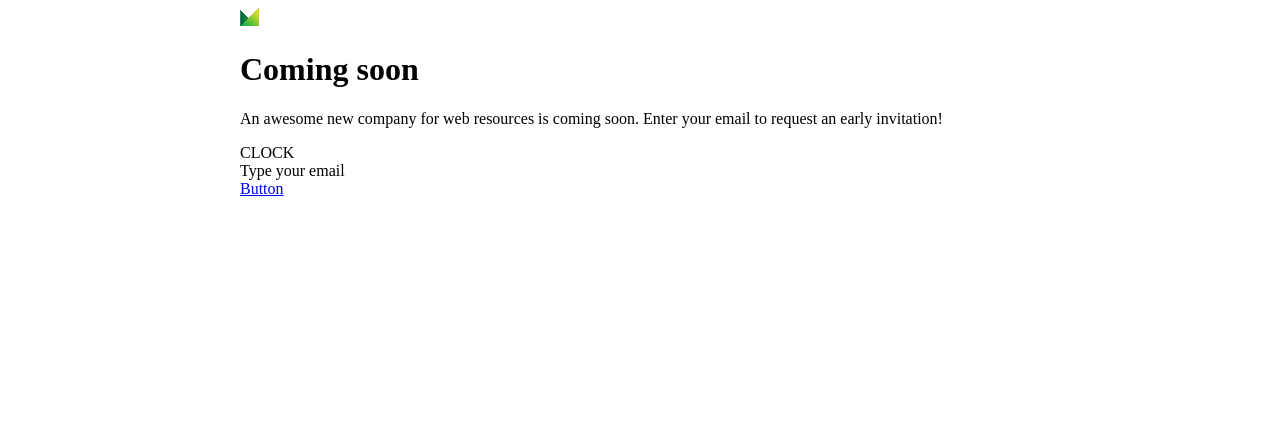
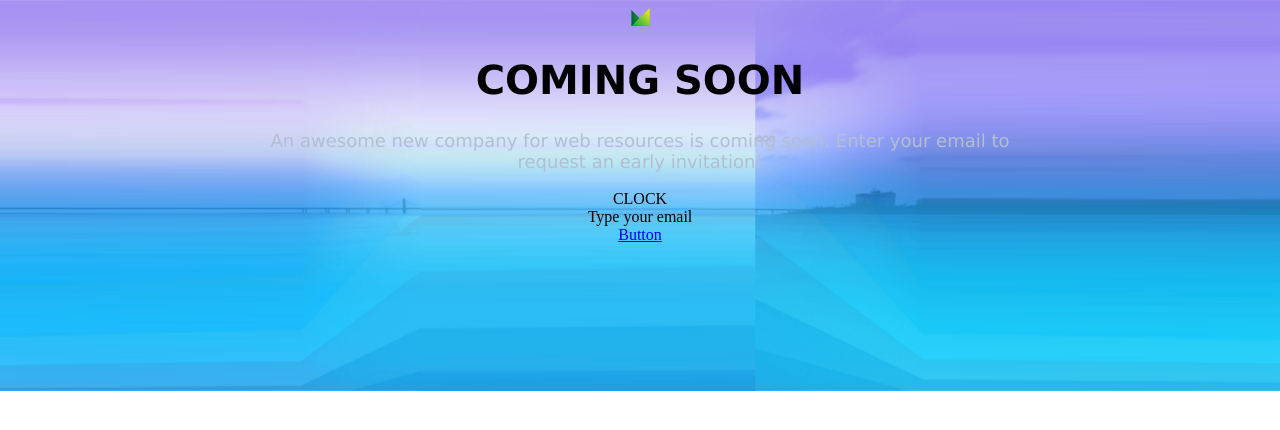
Before and after one commit to marinkus/10-coming_soon, a website: page index.html in a window 1280 px wide. Drawn offline with Linux system fonts and the light colour scheme.

Commit message:
hero update

```diff
--- a/css/base/base.css
+++ b/css/base/base.css
@@ -1,4 +1,28 @@
-main {
+body {
+    background-image: url(../../img/background.png);
+    background-size: cover;
+    background-repeat: no-repeat;
+}
+.content {
     width: 800px;
     margin-left: calc((100% - 800px) / 2);
 }
+.container {
+    display: inline-block;
+    text-align: center;
+}
+h1 {
+    font-size: 40px;
+    font-family: Verdana, Geneva, Tahoma, sans-serif;
+    font-weight: 600;
+    text-transform: uppercase;
+    color: black;
+    text-align: center;
+}
+p {
+    font-size: 18px;
+    font-family: Verdana, Geneva, Tahoma, sans-serif;
+    font-weight: 400;
+    color: #B2BFD2;
+    text-align: center;
+}
--- a/index.html
+++ b/index.html
@@ -17,8 +17,8 @@
 </head>
 
 <body>
-    <main>
-        <div>
+    <main class="content">
+        <div class="container">
             <div>
             <img src="./img/logo.png" alt="logo">
             <h1>Coming soon</h1>
@@ -27,8 +27,10 @@
             <div>
             CLOCK
             </div>
-            <form action="">Type your email</form>
-            <a href="#">Button</a>
+            <div>
+                <form action="">Type your email</form>
+                <a href="#">Button</a>
+            </div>
         </div>
     </main>
 </body>
```
